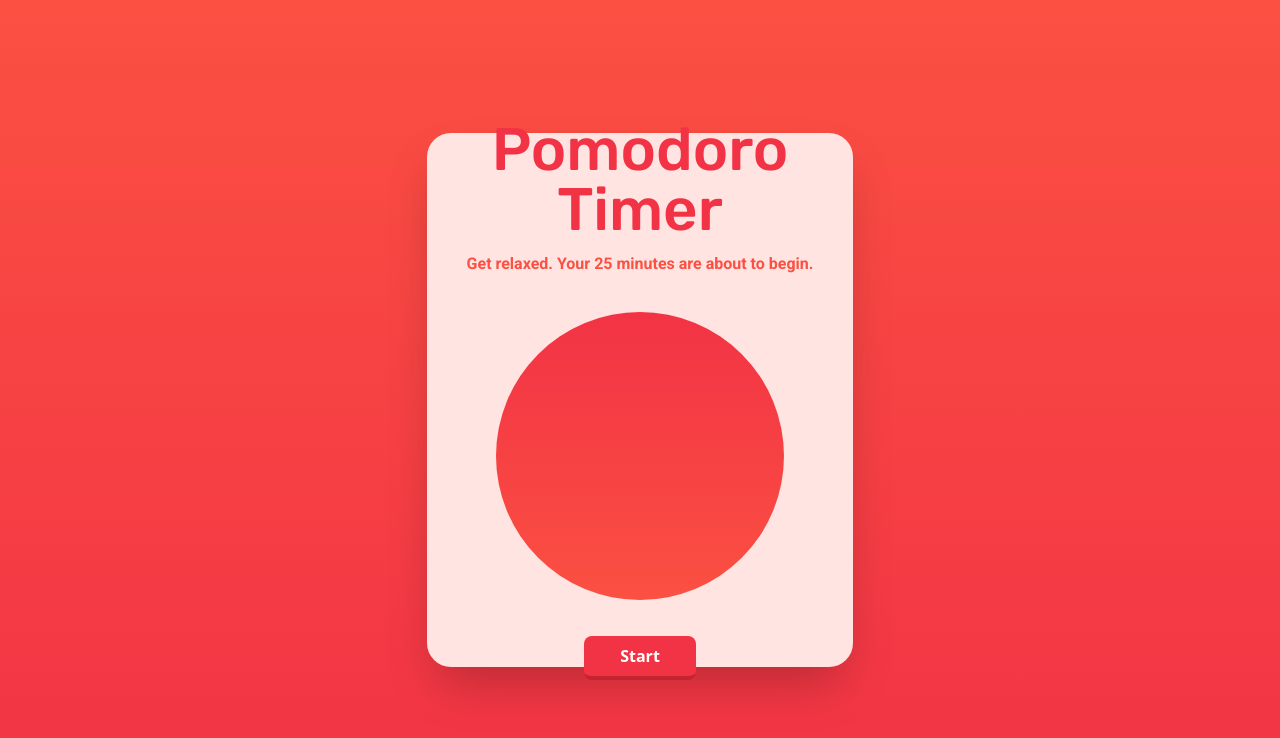
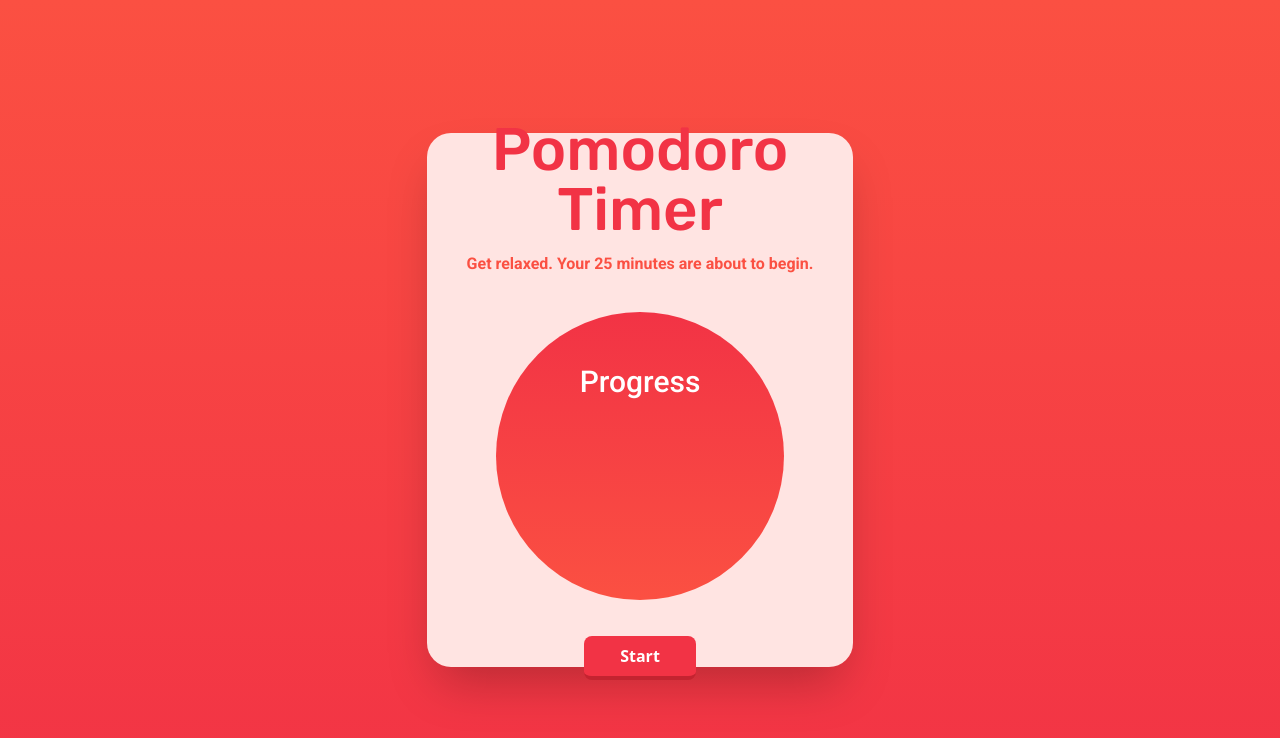
Before and after one commit to pelayotrives/pomodoro-timer, a React (Create React App) app: page / in a window 1280 px wide. Shown: the top 738 px of the page. Built offline with nearby package versions, Linux system fonts and the light colour scheme.

Commit message:
README.MD updated.

```diff
--- a/src/components/Timer.jsx
+++ b/src/components/Timer.jsx
@@ -9,7 +9,8 @@ export default function Timer() {
         <div className="container flex flex-col content-center items-center justify-center justify-items-center self-center">
             <h1 className='font-onlytitles font-medium text-6xl text-[#F23345]'>Pomodoro Timer</h1>
             <p className='font-onlybody font-semibold text-[#FB5042] mt-3'>Get relaxed. Your 25 minutes are about to begin.</p>
-            <div className='circle bg-gradient-to-b from-[#F23345] to-[#FB5042] w-72 h-72 rounded-full my-9'></div>
+            <div className='circle bg-gradient-to-b from-[#F23345] to-[#FB5042] w-72 h-72 rounded-full my-9 relative'></div>
+            <p className='absolute bottom-1/2 w-full text-center text-white font-onlybody font-medium text-3xl'>Progress</p>
             <button className='w-3/12 flex content-center items-center justify-center justify-items-center self-center bg-[#F23345] hover:bg-[#FB5042] text-white font-bold py-2 px-14 border-b-4 border-[#c42330] hover:border-[#d83024] rounded-lg text-white'>Start</button>
         </div>
     </div>
```
Also changed, not shown: 1 other file (tests, documents, lock files or other folders).
